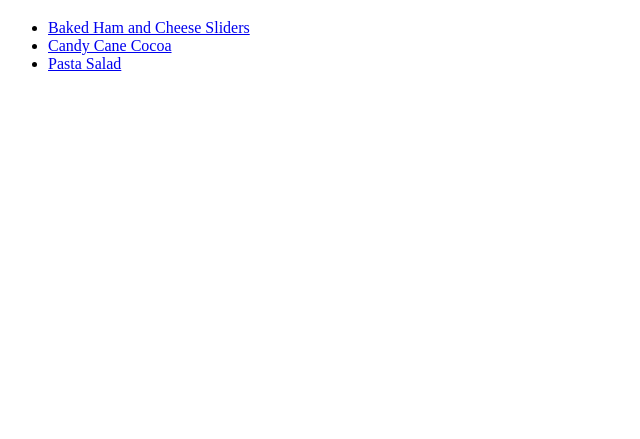
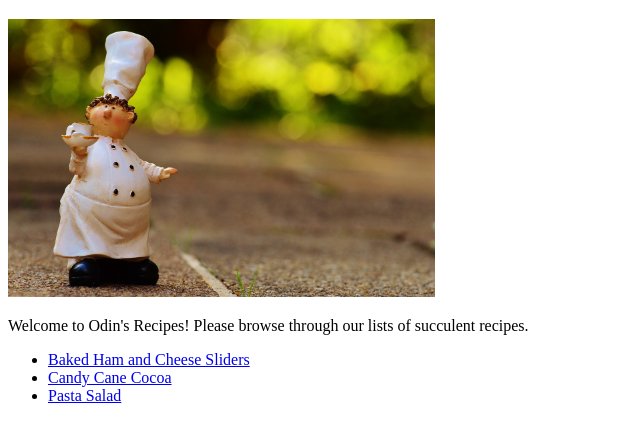
Before and after one commit to kwamebuah/odin-recipes, a plain HTML site: page index.html in a window 1280 px wide. Shown: the part 61-500 px from the top of the page, without its empty margins (0-640 px from the left). Drawn offline with Linux system fonts and the light colour scheme.

Commit message:
Fix missing homepage and update
Added a homepage link to the pasta-salad page to
make it consistent with the other pages.

Added an image and welcome message to the
homepage to increase the page's appeal.

```diff
--- a/index.html
+++ b/index.html
@@ -9,6 +9,8 @@
 
 <body>
     <h1>Odin Recipes</h1>
+    <img src="./images/chef.jpg" alt="A Happy Chef" width="427" height="278">
+    <p>Welcome to Odin's Recipes! Please browse through our lists of succulent recipes.</p>
     <ul>
         <li><a href="./recipes/ham_and_cheese_sliders.html">Baked Ham and Cheese Sliders</a></li>
         <li><a href="./recipes/candy_cane_cocoa.html">Candy Cane Cocoa</a></li>
```
Also changed, not shown: recipes/pasta_salad.html (+1 -0 lines), images/chef.jpg (added).
